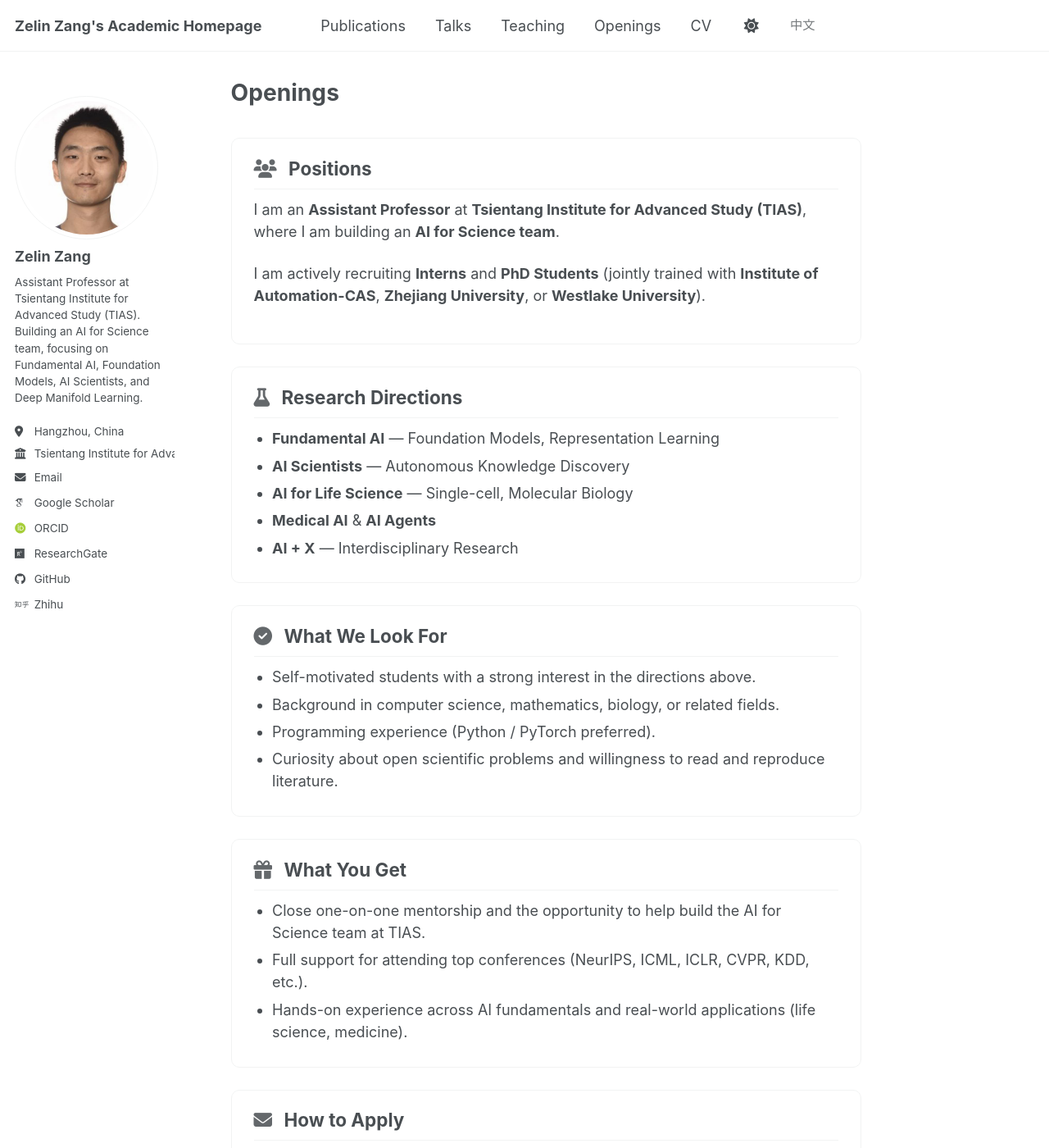
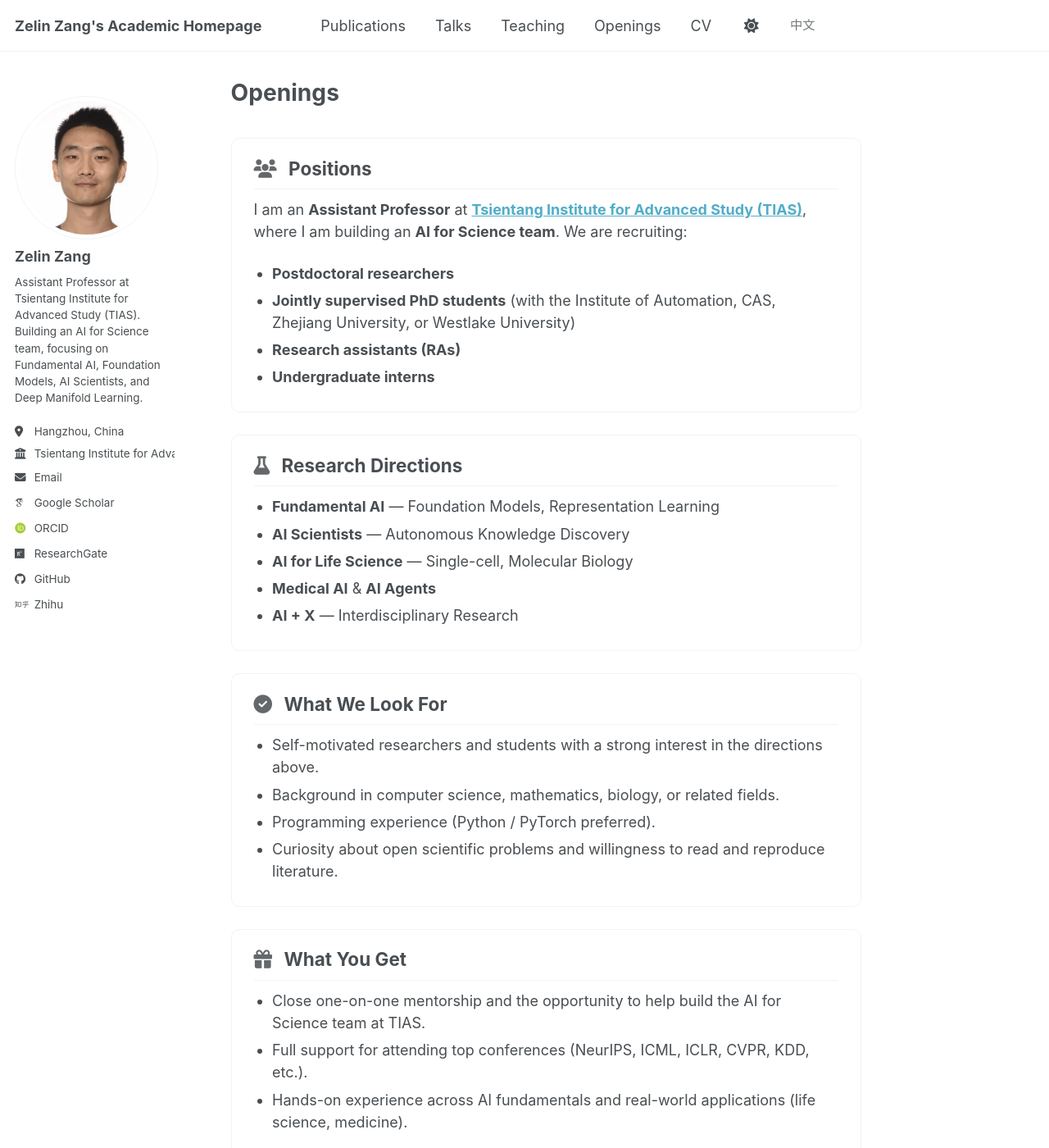
Before and after one commit to zangzelin/zangzelin.github.io, a Jekyll site: the page built from _pages/openings.md, in a window 1280 px wide and 1400 px high. Shown: the whole window at 82% size. Built offline with Jekyll 4.4.1, drawn with Linux system fonts in a browser that asks for light colours; some web fonts are replaced; a script bundle is joined from its source files by our own code; library files that are not in the unit come from our copies.

Commit message:
Link TIAS and expand bilingual recruitment openings
Co-Authored-By: Claude <noreply@anthropic.com>

```diff
--- a/_includes/openings-cta-zh.html
+++ b/_includes/openings-cta-zh.html
@@ -1,8 +1,8 @@
 <div class="openings-cta">
   <h2 class="openings-cta__title"><i class="fa fa-bullhorn" aria-hidden="true"></i> 招生招聘</h2>
-  <p>我正在<strong>钱塘高等研究院（TIAS）</strong>组建<strong>科学智能团队</strong>。</p>
-  <p class="openings-cta__lead">我正在积极招募<strong>实习生</strong>和<strong>博士生</strong>（与<strong>中国科学院自动化所</strong>、<strong>浙江大学</strong>或<strong>西湖大学</strong>联合培养）。</p>
-  <p class="openings-cta__topics">我们寻找自我驱动的同学，研究方向包括：</p>
+  <p>我正在<strong><a href="https://www.tias.ac.cn/">钱塘高等研究院（TIAS）</a></strong>组建<strong>科学智能团队</strong>。</p>
+  <p class="openings-cta__lead">现招聘<a href="{{ '/zh/openings/#postdocs' | prepend: base_path }}"><strong>博士后</strong></a>、<a href="{{ '/zh/openings/#phd' | prepend: base_path }}"><strong>联合培养博士生</strong></a>、<a href="{{ '/zh/openings/#ra' | prepend: base_path }}"><strong>研究助理（RA）</strong></a>和<a href="{{ '/zh/openings/#interns' | prepend: base_path }}"><strong>本科实习生</strong></a>。</p>
+  <p class="openings-cta__topics">我们寻找自我驱动的研究人员和同学，研究方向包括：</p>
   <ul class="openings-cta__list">
     <li><strong>基础 AI</strong> — 基础模型、表示学习</li>
     <li><strong>AI 科学家</strong> — 自主知识发现</li>
--- a/_includes/openings-cta.html
+++ b/_includes/openings-cta.html
@@ -1,8 +1,8 @@
 <div class="openings-cta">
   <h2 class="openings-cta__title"><i class="fa fa-bullhorn" aria-hidden="true"></i> Openings</h2>
-  <p>I am building an <strong>AI for Science team</strong> at <strong>Tsientang Institute for Advanced Study (TIAS)</strong>.</p>
-  <p class="openings-cta__lead">I am actively recruiting <strong>Interns</strong> and <strong>PhD Students</strong> (Jointly trained with <strong>Institute of Automation-CAS</strong>, <strong>Zhejiang University</strong>, or <strong>Westlake University</strong>).</p>
-  <p class="openings-cta__topics">We are looking for self-motivated students interested in:</p>
+  <p>I am building an <strong>AI for Science team</strong> at <strong><a href="https://www.tias.ac.cn/">Tsientang Institute for Advanced Study (TIAS)</a></strong>.</p>
+  <p class="openings-cta__lead">I am recruiting <a href="{{ '/openings/#postdocs' | prepend: base_path }}"><strong>postdoctoral researchers</strong></a>, <a href="{{ '/openings/#phd' | prepend: base_path }}"><strong>jointly supervised PhD students</strong></a>, <a href="{{ '/openings/#ra' | prepend: base_path }}"><strong>research assistants (RAs)</strong></a>, and <a href="{{ '/openings/#interns' | prepend: base_path }}"><strong>undergraduate interns</strong></a>.</p>
+  <p class="openings-cta__topics">We are looking for self-motivated researchers and students interested in:</p>
   <ul class="openings-cta__list">
     <li><strong>Fundamental AI</strong> — Foundation Models, Representation Learning</li>
     <li><strong>AI Scientists</strong> — Autonomous Knowledge Discovery</li>
--- a/_pages/openings.md
+++ b/_pages/openings.md
@@ -9,8 +9,13 @@ author_profile: true
 
 <div class="openings-section">
   <h2><i class="fa fa-users" aria-hidden="true"></i> Positions</h2>
-  <p>I am an <strong>Assistant Professor</strong> at <strong>Tsientang Institute for Advanced Study (TIAS)</strong>, where I am building an <strong>AI for Science team</strong>.</p>
-  <p>I am actively recruiting <strong>Interns</strong> and <strong>PhD Students</strong> (jointly trained with <strong>Institute of Automation-CAS</strong>, <strong>Zhejiang University</strong>, or <strong>Westlake University</strong>).</p>
+  <p>I am an <strong>Assistant Professor</strong> at <strong><a href="https://www.tias.ac.cn/">Tsientang Institute for Advanced Study (TIAS)</a></strong>, where I am building an <strong>AI for Science team</strong>. We are recruiting:</p>
+  <ul>
+    <li id="postdocs"><strong>Postdoctoral researchers</strong></li>
+    <li id="phd"><strong>Jointly supervised PhD students</strong> (with the Institute of Automation, CAS, Zhejiang University, or Westlake University)</li>
+    <li id="ra"><strong>Research assistants (RAs)</strong></li>
+    <li id="interns"><strong>Undergraduate interns</strong></li>
+  </ul>
 </div>
 
 <div class="openings-section">
@@ -27,7 +32,7 @@ author_profile: true
 <div class="openings-section">
   <h2><i class="fa fa-check-circle" aria-hidden="true"></i> What We Look For</h2>
   <ul>
-    <li>Self-motivated students with a strong interest in the directions above.</li>
+    <li>Self-motivated researchers and students with a strong interest in the directions above.</li>
     <li>Background in computer science, mathematics, biology, or related fields.</li>
     <li>Programming experience (Python / PyTorch preferred).</li>
     <li>Curiosity about open scientific problems and willingness to read and reproduce literature.</li>
```
Also changed, not shown: _pages/about.md (+1 -1 lines), _pages/zh-about.md (+1 -1 lines), _pages/zh-openings.md (+7 -2 lines).
